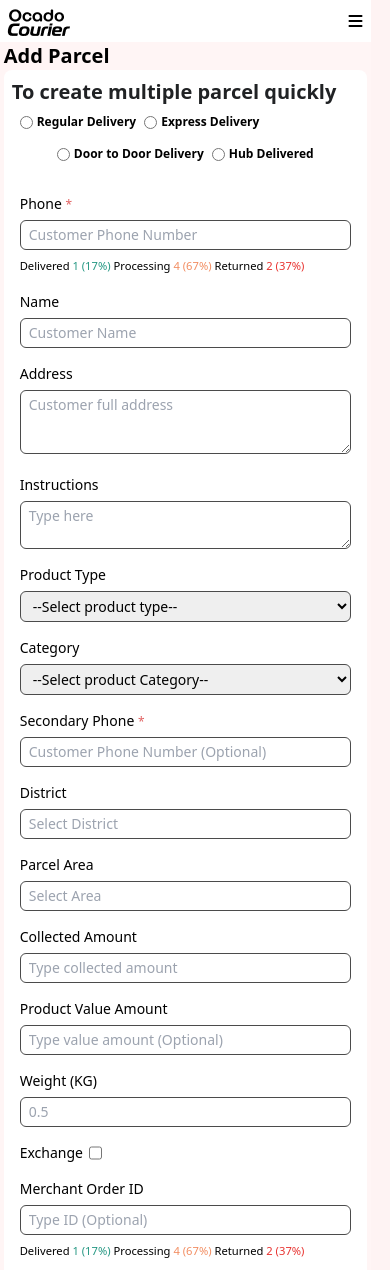
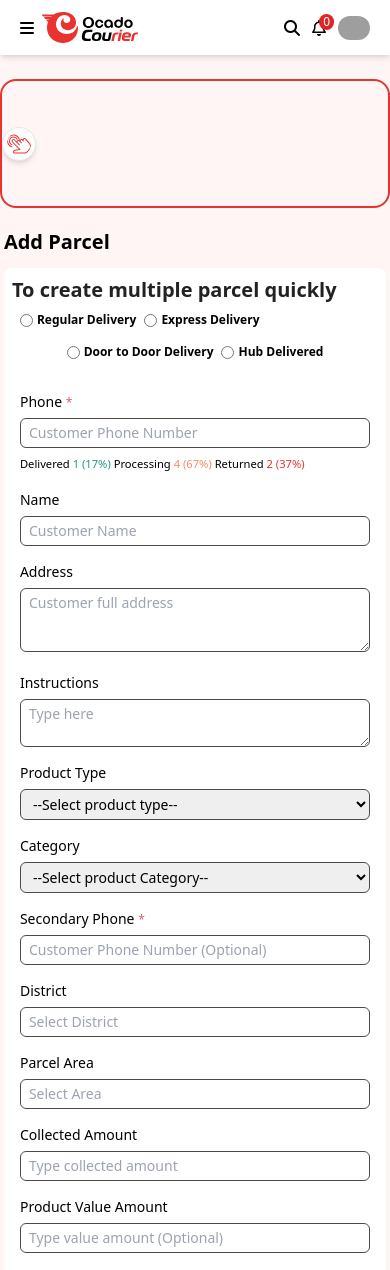
Before and after one commit to fxjakaria04/ocado-curier, a PHP site: page /add-parcel.html in a window 390 px wide. Shown: the top 1270 px of the page. Run offline with PHP 8.4, Linux system fonts and the light colour scheme; some libraries are stand-ins or nearby versions; grey boxes are pictures that could not be loaded.

Commit message:
ready for show to client

```diff
--- a/add-parcel.html
+++ b/add-parcel.html
@@ -117,16 +117,45 @@
         </div>
         <!-- body -->
         <div
-        :class="isHover ? 'w-[90%]' : 'lg:w-[95%] w-[95%]'"
+        :class="isHover ? 'md:w-[90%]' : 'lg:w-[100%] w-[100%]'"
         class="bg-[#FFF5F5] transition-width duration-300"
         >
         <!-- top navbar -->
-        <div x-data="{isclicked: false}" class="w-full bg-white p-1 md:p-0 pr-2 flex items-center justify-between duration-300 transition-all h-fit" x-transition>
-            <div class="w-full md:w-auto">
-                <a href="#" class="w-full flex items-center justify-between lg:gap-2 lg:ml-3">
-                    <i x-on:click="isHover = !isHover" class="fa-solid fa-bars hidden lg:inline"></i>
-                    <img src="src/image/label zprint logo 1.png" alt="">
-                    <i x-on:click="isclicked = true" class="fa-solid fa-bars md:hidden"></i>
+        <div x-data="{isclicked: false}" class="w-full bg-white px-5 py-3 md:p-0 flex items-center justify-between duration-300 transition-all h-fit shadow-md" x-transition>
+            <div x-data="{iprofileClicked: false}" x-transition class="w-full md:w-auto">
+                <a class="w-full flex items-center justify-between lg:gap-2 lg:ml-3 cursor-pointer">
+                   <div class="flex items-center gap-2">
+                    <i x-on:click="isHover = !isHover" class="fa-solid fa-bars"></i>
+                    <img src="src/svg/Group Logo.svg" alt="">
+                   </div>
+                    <div x-data="{isSearch: false}" class="flex items-center gap-3 md:hidden">
+                        <input x-show="isSearch" class="border outline-none hover:outline-none py-1 px-2 text-gray-500 rounded-3xl w-32 sm:w-64 md:w-autoF text-sm" type="text" name="">
+                        <i x-on:click="isSearch = !isSearch" x-show="!isSearch" class="fa-solid fa-magnifying-glass"></i>
+                        <i class="fa-regular fa-bell relative"></i>
+                        <div class=" px-1 text-xs bg-red-600 text-white rounded-full absolute top-3.5 right-14">
+                            <span>0</span>
+                        </div>
+                        <img x-on:click="iprofileClicked = !iprofileClicked" class="w-8 rounded-full" src="https://jakariatalukdar.com/img/squre.jpeg" alt="">
+                        <!-- <i x-on:click="isclicked = true" class="fa-solid fa-bars md:hidden"></i>  -->
+
+                    </div>
+                    <div x-show="iprofileClicked" class="absolute top-16 right-6 p-2 bg-white rounded-lg shadow-md z-10 flex flex-col gap-2">
+                        <a class="text-[#E83330] border-b pb-2 pr-14" href="#">
+                            <i class="fa-regular fa-user"></i>
+                            <span>Account</span>
+                        </a>
+                        <a class="border-b pb-2 text-[#292929]" href="#">
+                            <i class="fa-solid fa-gear"></i>
+                            <span>Account</span>
+                        </a>
+                        <a class="border-b pb-2 text-[#292929]" href="#">
+                            English
+                        </a>
+                        <a class="pb-4 text-[#292929] flex items-center gap-1" href="#">
+                            <img src="src/svg/Log-out.svg" alt="">
+                            <span>Account</span>
+                        </a>
+                    </div>
                 </a>
             </div>
             <div :class="isclicked ? 'right-0 flex' : '-right-72 md:right-0 hidden md:flex'" class="flex flex-col lg:gap-4 xl:gap-6 bg-white md:bg-transparent gap-3 items-end justify-end md:justify-evenly  md:flex-row md:items-center md:static absolute top-0 p-3 md:p-1 z-10">
@@ -137,7 +166,12 @@
                     <i class="fa-solid fa-magnifying-glass"></i>
                     <input class="bg-transparent outline-none text-gray-500 text-sm" type="text" name="" id="">
                 </div>
-                <div class="border py-1 px-2 flex flex-row items-center gap-4 rounded-2xl">
+                <div id="parent" class="border-2 border-[#E83330] flex-row items-center gap-4 rounded-2xl inline-flex bg-[#FFF9F9]">
+                    <div id="div1" class="absolute transition-all duration-500">
+                        <img class="h-full rounded-full border p-1 bg-white shadow-md" src="src/svg/click.svg" alt="">
+                    </div>
+                    <p id="activity" class="hidden">Check Your Active Balance</p>
+                    <div id="div2" class="flex flex-row gap-4 invisible  py-1 px-2">
                         <div class="flex flex-row items-center">
                             <div>
                                 <img src="src/svg/package-delivered 1.svg" alt="">
@@ -148,7 +182,8 @@
                         </div>
                         <div class="flex flex-row items-center gap-1">
                             <p class="font-semibold">10,56,987 Tk</p>
-                        <a class="bg-[#E83330] text-white px-2 rounded-xl" href="#">Details</a>
+                            <a class="bg-[#E83330] hover:bg-[#cf2825] text-white px-2 rounded-xl" href="#">Details</a>
+                        </div>
                     </div>
                 </div>
                 <div class="border-2 inline-block p-2 rounded-md border-[#E83330] relative">
@@ -180,10 +215,57 @@
         <!-- dashboard begening -->
         <section>
             <!-- top bar -->
+            <div class="w-full md:hidden flex items-center justify-center mt-6 mb-5">
+                <div id="parent2" class="border-2 border-[#E83330] flex-row items-center gap-4 rounded-2xl inline-flex">
+                    <div id="div12" class="absolute transition-all duration-500">
+                        <img class="h-full rounded-full border p-1 bg-white shadow-md" src="src/svg/click.svg" alt="">
+                    </div>
+                    <p id="activity2" class="hidden">Check Your Active Balance</p>
+                    <div id="div22" class="flex flex-row gap-4 invisible  py-1 px-2">
+                        <div class="flex flex-row items-center">
+                            <div>
+                                <img src="src/svg/package-delivered 1.svg" alt="">
+                            </div>
+                            <div class="flex">
+                                <p><span class="font-semibold">50</span><span class="text-xs">parcel</span></p>
+                            </div>
+                        </div>
+                        <div class="flex flex-row items-center gap-1">
+                            <p class="font-semibold">10,56,987 Tk</p>
+                            <a class="bg-[#E83330] hover:bg-[#cf2825] text-white px-2 rounded-xl" href="#">Details</a>
+                        </div>
+                    </div>
+                </div>
+            </div>
+            <!-- top bar end -->
             <div class="w-[98%] m-auto">
-
-                <!-- headline -->
-                    <h1 class="text-xl font-bold">Add Parcel</h1>
+                <div class="w-full hidden md:block mb-6">
+                    <div class="topbar flex items-center justify-center w-full">
+                        <div class="overflow-hidden">
+                            <div class="flex bg-[#FDEBEB] rounded-bl-[54px] rounded-br-[54px] relative text-xs lg:gap-2 gap-2 px-9 text-center">
+                                <a href="#" class="flex gap-0.5 border-r-2 px-0 my-2 mr-0 md:pr-2 flex-col md:flex-row md:gap-2 md:border-r-2 items-center">
+                                    <img src="src/svg/add-parcel.svg" alt="" class="w-[20px]">
+                                    <p>Add Parcel</p>
+                                </a>
+                                <a href="#" class="flex gap-0.5 border-r-2 px-0 my-2 mr-0 md:pr-2 flex-col md:flex-row md:gap-2 md:border-r-2 items-center">
+                                    <img src="src/svg/download 1.svg" alt="" class="w-[20px]">
+                                    <p>Bulk Import</p>
+                                </a>
+                                <a href="#" class="flex gap-0.5 border-r-2 px-0 my-2 mr-0 md:pr-2 flex-col md:flex-row md:gap-2 md:border-r-2 items-center">
+                                    <img src="src/svg/fast-delivery.svg" alt="" class="w-[20px]">
+                                    <p>Express Delivery</p>
+                                </a>
+                                <a href="#" class="flex gap-0.5 px-0 my-2 mr-0 md:pr-2 flex-col md:flex-row md:gap-2 items-center">
+                                    <img src="src/svg/all-parcel.svg" alt="" class="w-[20px]">
+                                    <p>All Parcel</p>
+                                </a>
+                                <div class="absolute h-5 w-[4rem] left-[-32px] md:left-[-32px] top-[25px] md:bg-[#FFF5F5] rotate-[71deg]"></div>
+                                <div class="absolute h-5 w-[4rem] right-[-32px] md:right-[-32px] top-[25px] md:bg-[#FFF5F5] rotate-[-71deg]"></div>
+                            </div>
+                        </div>
+                    </div>
+                </div>
+                    <h1 class="text-xl font-bold mb-3">Add Parcel</h1>
             </div>
         </section>
         <!-- Hero section -->
@@ -417,5 +499,29 @@
               }
             });
           </script>
+          <script>
+            function setupToggle(div, divToToggle) {
+                div.addEventListener("click", function() {
+                    if (div.classList.contains("added")) {
+                        div.style.transform = "translate(-5px)";
+                        console.log(54);
+                        div.classList.remove("added");
+                        divToToggle.classList.add("invisible");
+                    } else {
+                        div.style.transform = "translate(225px)";
+                        div.classList.add("added");
+                        divToToggle.classList.remove("invisible");
+                    }
+                });
+            }
+
+            const div1 = document.getElementById("div1");
+            const div2 = document.getElementById("div2");
+            const div12 = document.getElementById("div12");
+            const div22 = document.getElementById("div22");
+
+            setupToggle(div1, div2);
+            setupToggle(div12, div22);
+        </script>
 </body>
 </html>
```
Also changed, not shown: ParcelRequestList.html (+56 -2 lines), allParcel.html (+55 -2 lines), index.html (+28 -17 lines), invoice.html (+32 -2 lines), public/tailwind.css. Lines whose indentation alone changed are shown as unchanged.
